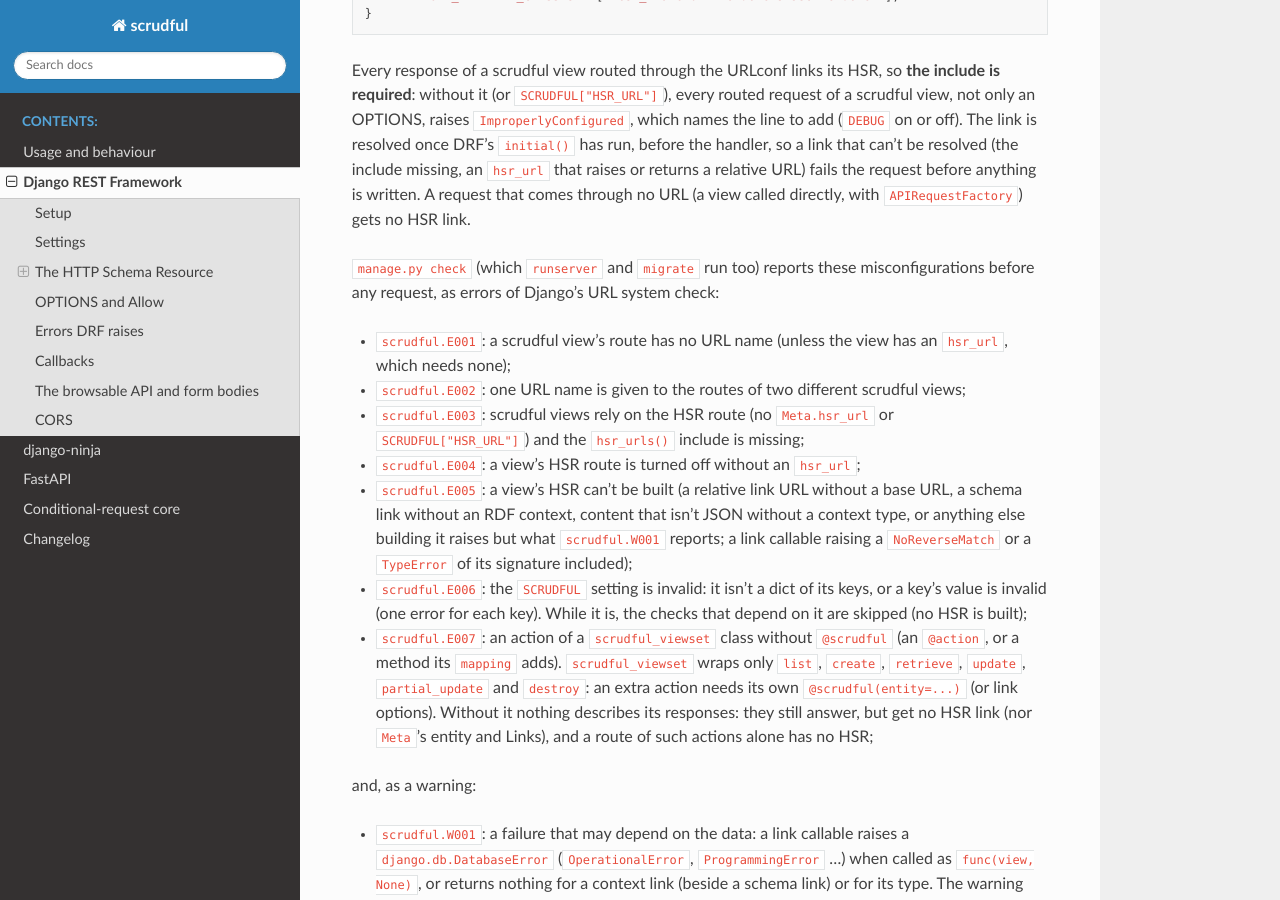
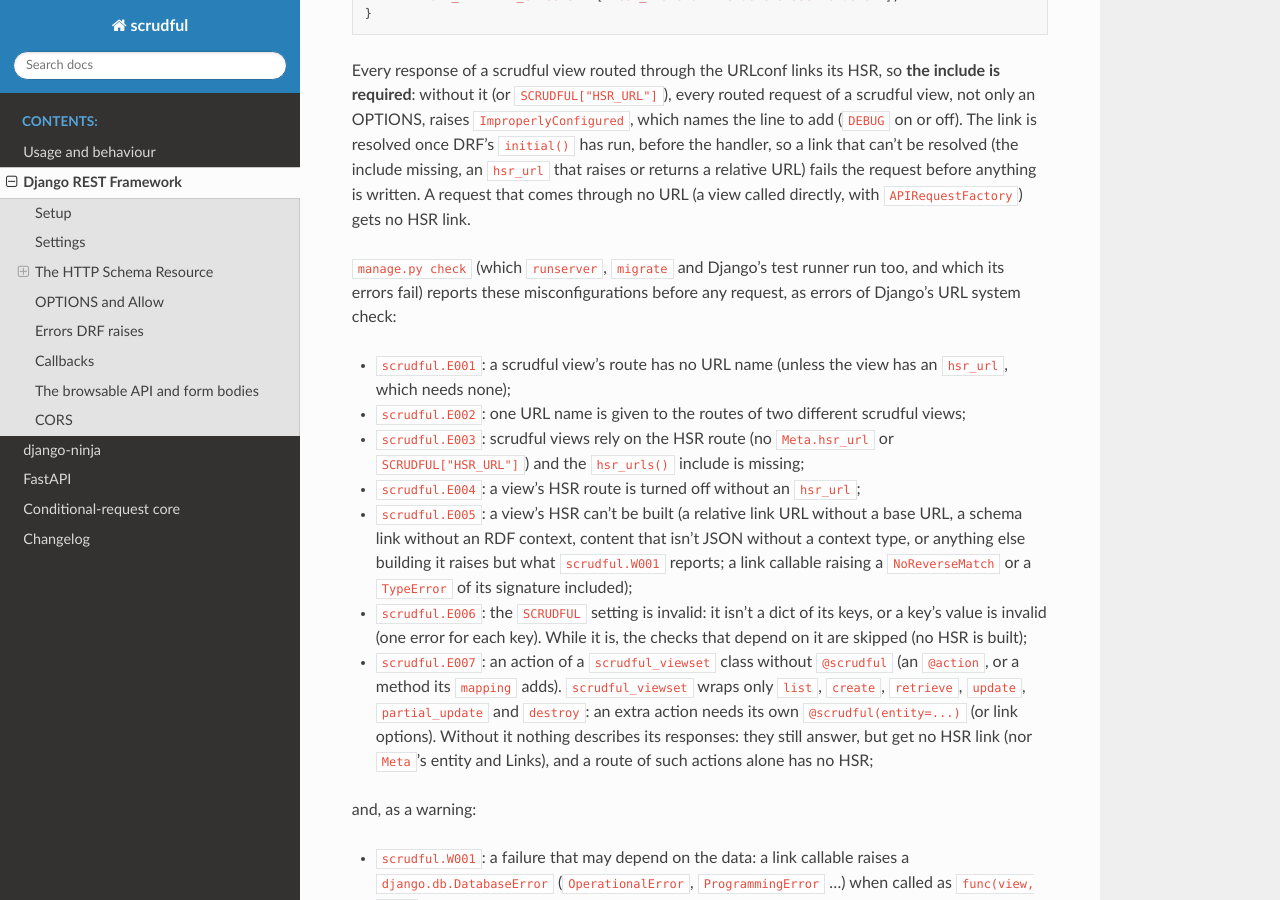
Before and after one commit to mimotoai/scrudful, a Sphinx documentation site: the page built from docs/source/rest_framework.rst, in a window 1280 px wide and 900 px high, scrolled down 788 px. Built offline with Sphinx 7.4.7 and the Read the Docs theme 3.1.0, drawn with Linux system fonts in a browser that asks for light colours.

Commit message:
mr10 B5: CA-I6: DRF page says the system-check errors fail the commands that run the check
Claude-Session: https://claude.ai/code/session_01SAZeWv3jW9kYJFL415oZPV

```diff
--- a/docs/source/rest_framework.rst
+++ b/docs/source/rest_framework.rst
@@ -51,8 +51,9 @@ written. A request that comes
 through no URL (a view called directly, with ``APIRequestFactory``) gets no
 HSR link.
 
-``manage.py check`` (which ``runserver`` and ``migrate`` run too) reports these
-misconfigurations before any request, as errors of Django's URL system check:
+``manage.py check`` (which ``runserver``, ``migrate`` and Django's test runner
+run too, and which its errors fail) reports these misconfigurations before any
+request, as errors of Django's URL system check:
 
 * ``scrudful.E001``: a scrudful view's route has no URL name (unless the view
   has an ``hsr_url``, which needs none);
```
